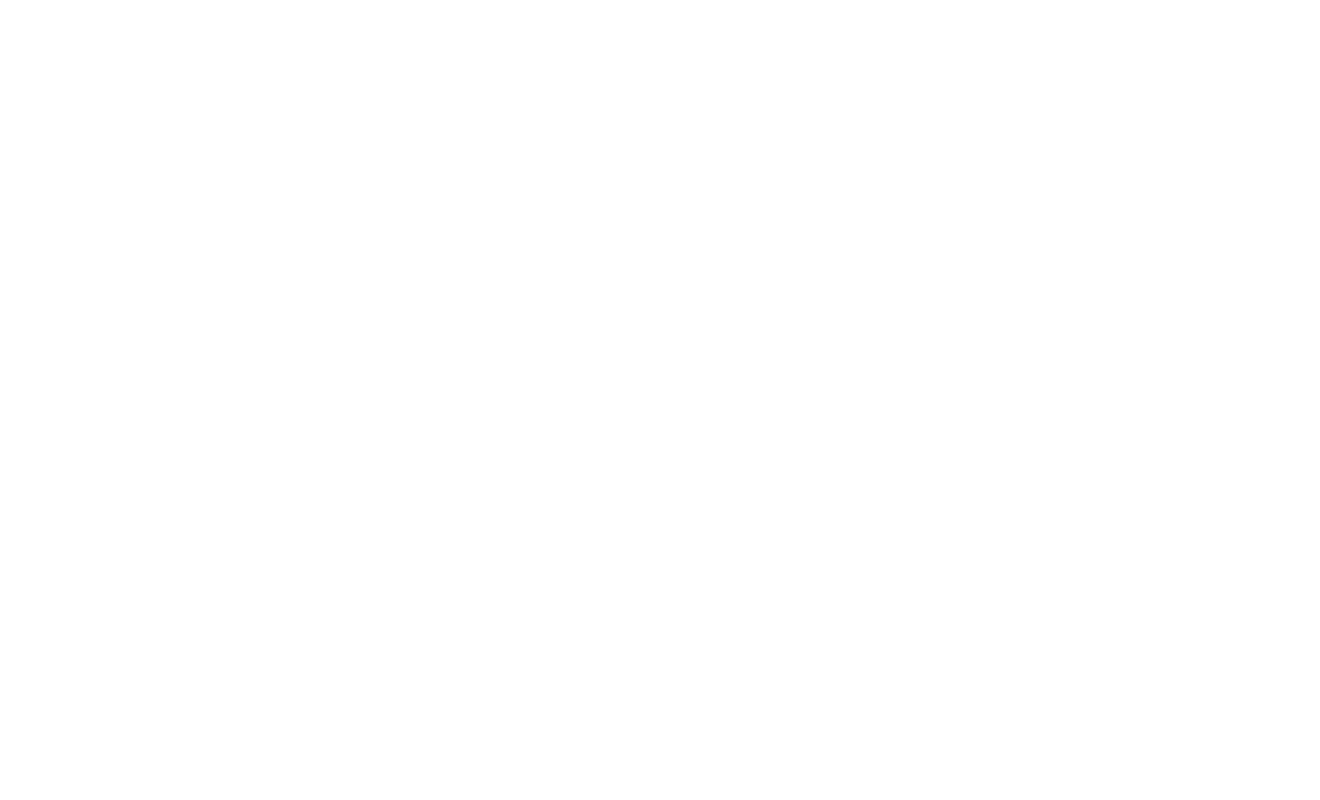
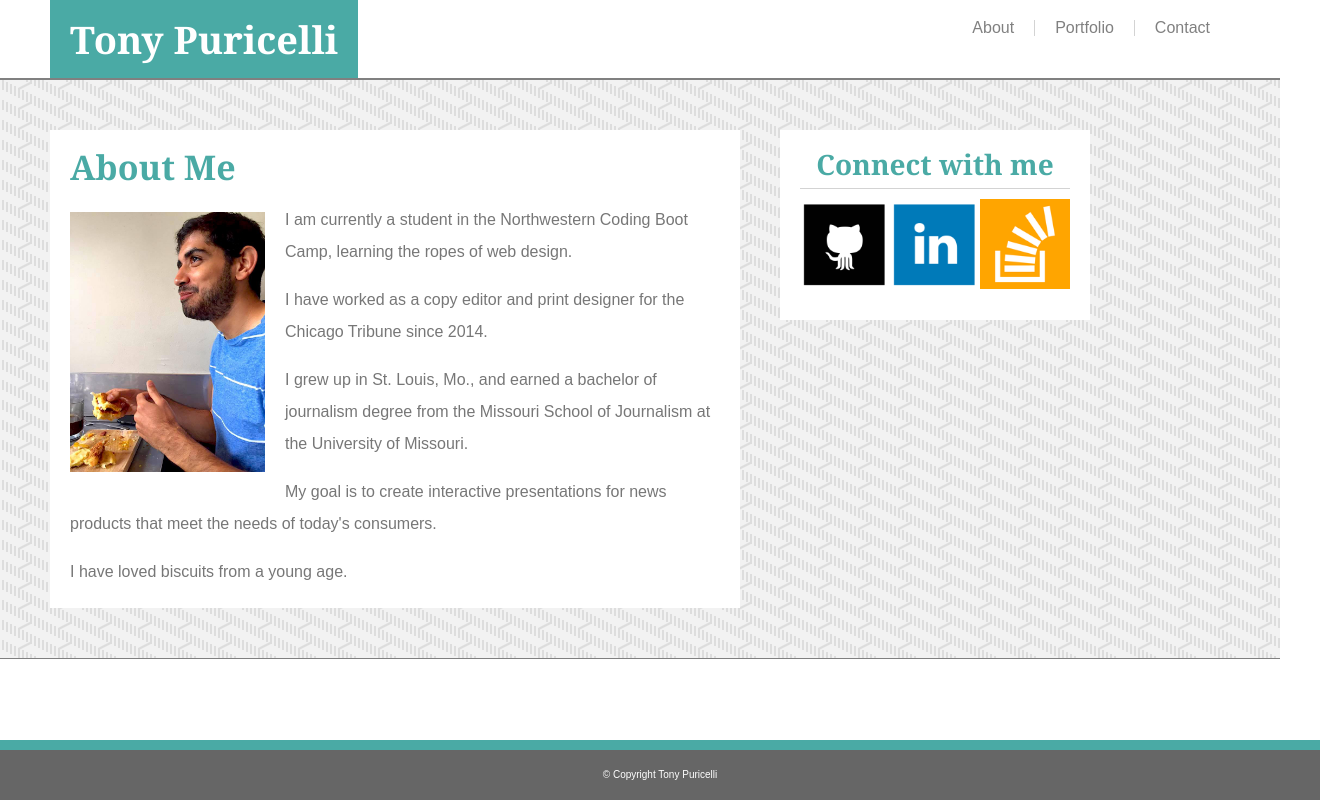
Before and after one commit to TonyPuricelli/portfolio, a plain HTML site: page index.html in a window 1280 px wide. Shown: the whole page, 1320 px wide, since content can reach past the window. Drawn offline with Linux system fonts and the light colour scheme.

Commit message:
adds images, styled index page

```diff
--- a/assets/css/reset.css
+++ b/assets/css/reset.css
@@ -0,0 +1,43 @@
+html, body, div, span, applet, object, iframe,
+h1, h2, h3, h4, h5, h6, p, blockquote, pre,
+a, abbr, acronym, address, big, cite, code,
+del, dfn, em, img, ins, kbd, q, s, samp,
+small, strike, strong, sub, sup, tt, var,
+b, u, i, center,
+dl, dt, dd, ol, ul, li,
+fieldset, form, label, legend,
+table, caption, tbody, tfoot, thead, tr, th, td,
+article, aside, canvas, details, embed,
+figure, figcaption, footer, header, hgroup,
+menu, nav, output, ruby, section, summary,
+time, mark, audio, video {
+	margin: 0;
+	padding: 0;
+	border: 0;
+	font-size: 100%;
+	font: inherit;
+	vertical-align: baseline;
+}
+/* HTML5 display-role reset for older browsers */
+article, aside, details, figcaption, figure,
+footer, header, hgroup, menu, nav, section {
+	display: block;
+}
+body {
+	line-height: 1;
+}
+ol, ul {
+	list-style: none;
+}
+blockquote, q {
+	quotes: none;
+}
+blockquote:before, blockquote:after,
+q:before, q:after {
+	content: '';
+	content: none;
+}
+table {
+	border-collapse: collapse;
+	border-spacing: 0;
+}
--- a/assets/css/style.css
+++ b/assets/css/style.css
@@ -0,0 +1,131 @@
+/* applies to all of body */
+.global {
+    font-family:'Arial', 'Helvetica Neue', Helvetica, sans-serif;
+    color:#777777;
+}
+
+/*applies to navigation flex at top of page */
+.nav {
+    display:flex;
+    justify-content:space-between;
+    width:960px;
+}
+
+/* applies to top-right cluster of page links */
+.pagelist {
+    display:flex;
+    position:absolute;
+    right:50px;
+}
+
+/* applies to individual page links */
+.pagelink {
+    text-decoration:none;
+    color:gray;
+    margin:20px 0;
+    padding:0 20px;
+}
+
+/* specific to Portfolio page link */
+.pagelink-portfolio {
+    border-left:1px solid lightgray;
+    border-right:1px solid lightgray;
+}
+
+/* applies to all content between header and footer */
+.content {
+    display:flex;
+    background-image:url("../images/small_steps.png");
+    padding:30px;
+    border-top:2px solid gray;
+    border-bottom:1px solid gray;
+    /* attempt to make background image size with screen */
+    /* align-items:flex-start;
+    height: 100%; */
+}
+
+/* applies to main page content */
+.mainbar {
+    width:650px;
+    margin:20px;
+}
+
+/* applies to side bar */
+.sidebar {
+    width:270px;
+    height:150px;
+    margin:20px;
+}
+
+/* applies to container around sidebar */
+.social {
+    display:flex;
+}
+
+/* applies to sidebar images/links */
+.thumbnail {
+    width: 90px;
+    height: 90px;
+    padding-top:10px;
+}
+
+/* applies to page footer */
+.footer {
+    text-align: center;
+    background:#666666;
+    color:white;
+    border-top:10px solid #4aaaa5;
+    padding:20px;
+    font-size:10px;
+    width:100%;
+    position:absolute;
+    bottom:0;
+}
+
+/* applies to all head tags */
+.h {
+    font-family: 'Georgia', Times, Times New Roman, serif;
+    font-weight:bold;
+    color:#4aaaa5;
+    font-size:34px;
+}
+
+h1 {
+    background:#4aaaa5;
+    color:white!important;
+    font-size:38px!important;
+    padding:20px;
+    font-size:20px;
+    margin-left:50px;
+}
+
+h2 {
+    margin-bottom:20px;
+}
+
+/* applies to sidebar's head tag only */
+.sidebar-h {
+    font-size:28px;
+    border-bottom:1px solid lightgray;
+    padding-bottom:10px;
+    text-align:center;
+}
+
+/* applies to main divs with content to display on page */
+.foreground {
+    background:white;
+    padding:20px;
+}
+
+/* applies to About Me image */
+.mugshot {
+    float:left;
+    width:30%;
+    margin-right:20px;
+    margin-bottom:20px;
+    margin-top:8px;
+}
+
+p {
+    line-height:2;
+}
--- a/index.html
+++ b/index.html
@@ -3,17 +3,61 @@
 <head>
     <meta charset="utf-8" />
     <meta http-equiv="X-UA-Compatible" content="IE=edge">
-    <title>Page Title</title>
+    <title>Tony Puricelli</title>
     <meta name="viewport" content="width=device-width, initial-scale=1">
-    <link rel="stylesheet" type="text/css" media="screen" href="main.css" />
+    <link rel="stylesheet" type="text/css" media="screen" href="./assets/css/reset.css" />
+    <link rel="stylesheet" type="text/css" media="screen" href="./assets/css/style.css" />
 </head>
-<body>
+<body class="global">
     <!-- NAV HERE -->
+    <nav class="nav">
+        <div>
+            <h1 class="h">Tony Puricelli</h1>
+        </div>
+        <div class="pagelist">
+            <a class="pagelink" href="./index.html">About</a>
+            <a class="pagelink pagelink-portfolio" href="./portfolio.html">Portfolio</a>
+            <a class="pagelink" href="./contact.html">Contact</a>
+        </div>
+    </nav>
 
-
-    <!-- Content -->
+    <!-- Content wrapper -->
+    <div class="content">
+        <!--Main bar-->
+        <div class="foreground mainbar">
+            <h2 class="h">About Me</h2>
+            <img class="mugshot" src="./assets/images/profile-image.jpg" alt="Tony eats biscuit at Tasty N Sons">
+            <p>I am currently a student in the Northwestern Coding Boot Camp, learning the ropes of web design.</p>
+            <br >
+            <p>I have worked as a copy editor and print designer for the Chicago Tribune since 2014.</p>
+            <br >
+            <p>I grew up in St. Louis, Mo., and earned a bachelor of journalism degree from the Missouri School of Journalism at the University of Missouri.</p>
+            <br >
+            <p>My goal is to create interactive presentations for news products that meet the needs of today's consumers.</p>
+            <br >
+            <p>I have loved biscuits from a young age.</p>
+        </div>
+        <!--Sidebar-->
+        <div class="foreground sidebar">
+            <h3 class="h sidebar-h"> Connect with me</h3>
+            <div class ="social">
+                <div>
+                    <img class="thumbnail" src="./assets/images/github.png" alt="Github">
+                </div>
+                <div>
+                    <img class="thumbnail" src="./assets/images/linkedin.png" alt="LinkedIn">
+                </div>
+                <div>
+                    <img class="thumbnail" src="./assets/images/stackoverflow.png" alt="StackOverflow">
+                </div>
+            </div>
+        </div>
+    </div>
 
     <!-- footer -->
+    <footer class="footer">
+        © Copyright Tony Puricelli
+    </footer>
 
 </body>
 </html>
```
Also changed, not shown: contact.html (+36 -0 lines), portfolio.html (+34 -0 lines), assets/images/github.png (added), assets/images/linkedin.png (added), assets/images/small_steps.png (added), assets/images/stackoverflow.png (added), main.css (deleted), 1 other file.
